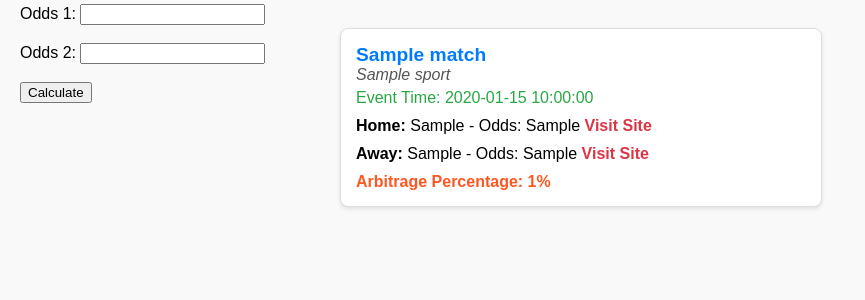
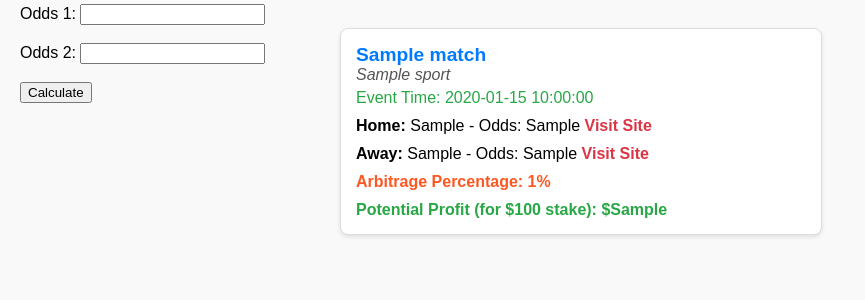
Before and after one commit to ShrimperD/arbitrage_betting_app_2, a Flask app: template templates/index.html in a window 1280 px wide. Shown: the part 164-464 px from the top of the page, without its empty margins (0-865 px from the left). Run offline with Flask 3, Linux system fonts and the light colour scheme; the template is opened without the code that fills it: most values are stand-ins (such as "Sample title", 1, 10 or a date in 2020).

Commit message:
Improved website to find the most profitable arbitrage opportunities

```diff
--- a/templates/index.html
+++ b/templates/index.html
@@ -70,6 +70,11 @@
         .arbitrage-percentage {
             font-weight: bold;
             color: #ff5722;
+            margin-top: 10px;
+        }
+        .potential-profit {
+            font-weight: bold;
+            color: #28a745;
             margin-top: 10px;
         }
         .filter {
@@ -145,6 +150,9 @@
                 <div class="arbitrage-percentage">
                     Arbitrage Percentage: {{ opportunity.arbitrage_percentage }}%
                 </div>
+                <div class="potential-profit">
+                    Potential Profit (for $100 stake): ${{ opportunity.potential_profit }}
+                </div>
             </li>
             {% else %}
             <li>No arbitrage opportunities found.</li>
```
